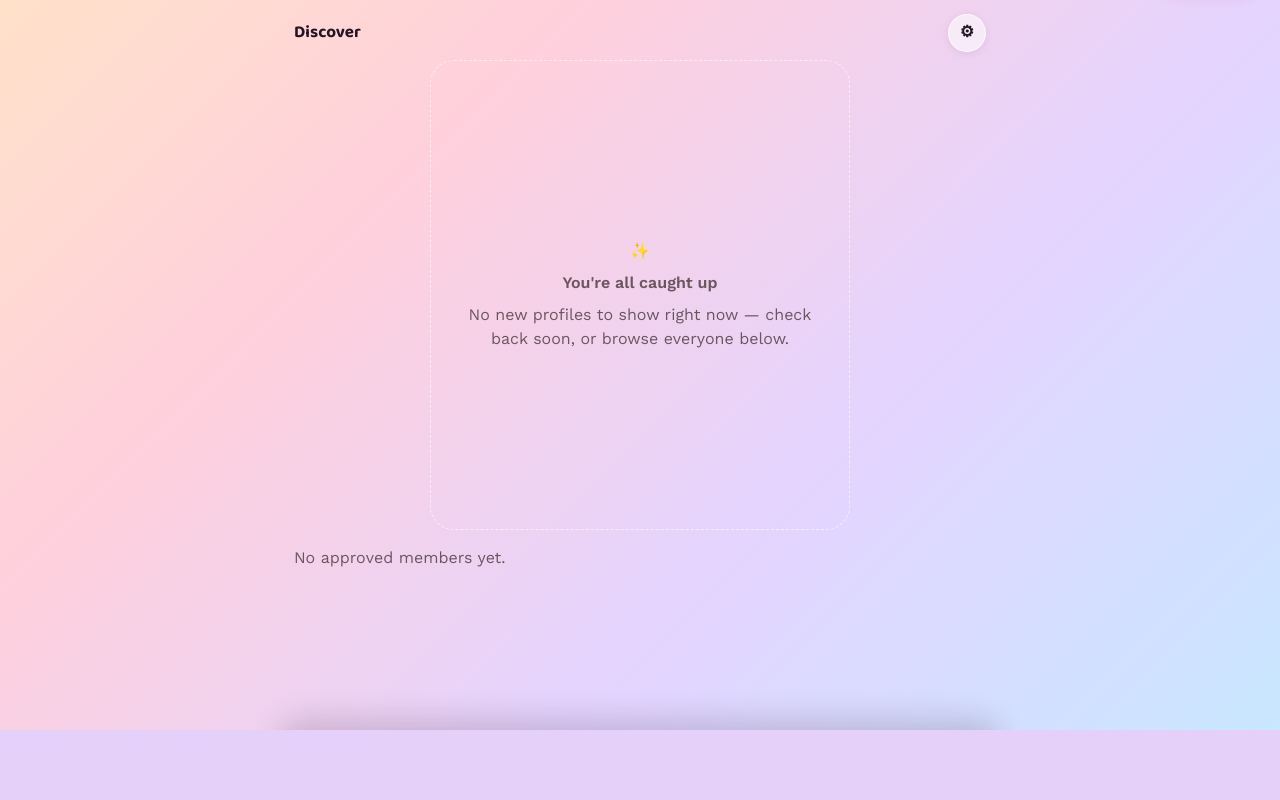
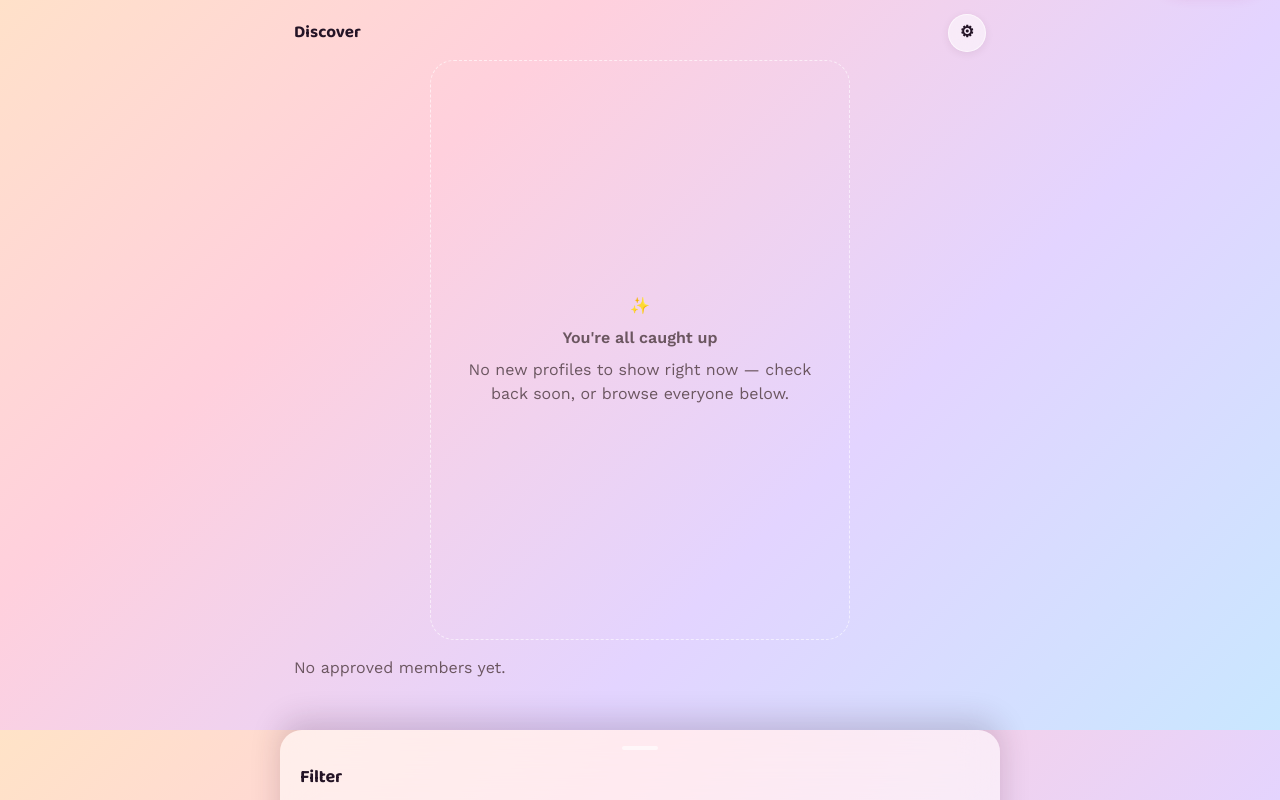
Before and after one commit to Esonasipho03/mzantsi-link, a Django app: template accounts/templates/accounts/home.html in a window 1280 px wide. Shown: the part 70-870 px from the top of the page. Before the commit the page ends 800 px from the top, so only its background shows below. Run offline with Django 3.2, Linux system fonts and the light colour scheme; the template is opened without the code that fills it, so the values that code supplies are empty.

Commit message:
Style changes

```diff
--- a/static/css/style.css
+++ b/static/css/style.css
@@ -324,8 +324,8 @@
   aspect-ratio: auto;
   height: calc(100vh - 330px);
   height: calc(100dvh - 330px);
-  min-height: 380px;
-  max-height: 620px;
+  min-height: 580px;
+  max-height: 720px;
 }
 .swipe-card {
   position: absolute;
```
